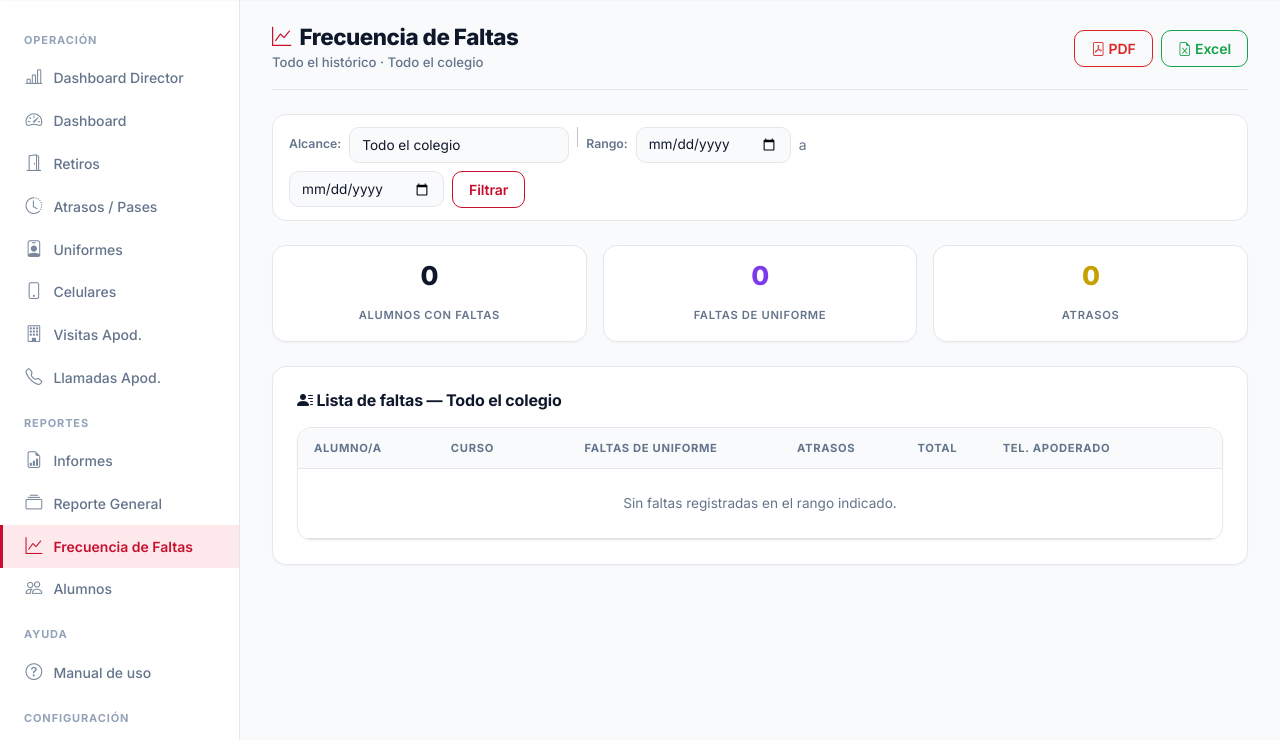
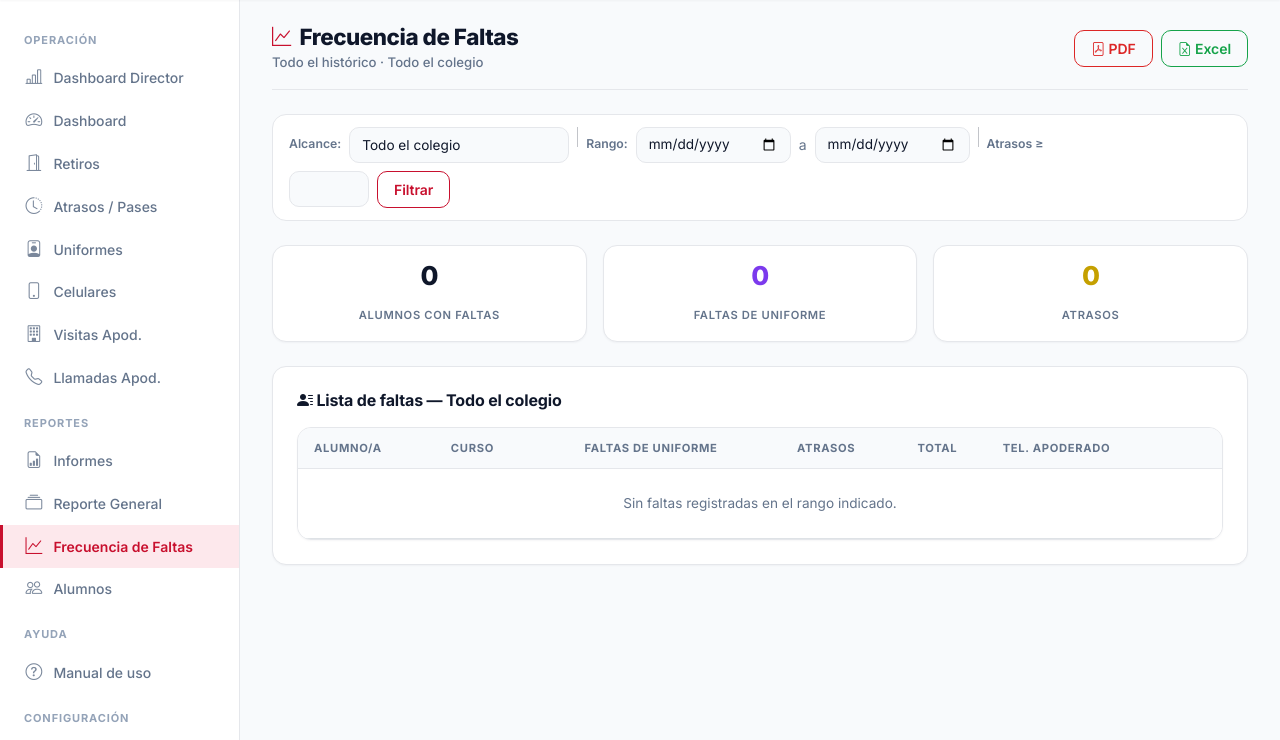
Before and after one commit to jagermeisterx/control-inspectoria-, a Django app: page /reportes/frecuencia-faltas/ in a window 1280 px wide. Shown: the part 60-800 px from the top of the page. Run offline with Django 5.2, Linux system fonts and the light colour scheme; the visitor is signed in with stand-in values (Sample User, id 1); data comes from the database, SQL or seed files in the repository; data that the repository does not hold is empty.

Commit message:
feat: frecuencia de faltas ordenada por atrasos y filtro de atrasos mínimos

```diff
--- a/core/views.py
+++ b/core/views.py
@@ -650,18 +650,33 @@ def _params_frecuencia(request):
         curso = ""
     fecha_desde = request.GET.get("fecha_desde", "").strip()
     fecha_hasta = request.GET.get("fecha_hasta", "").strip()
+    min_atrasos = request.GET.get("min_atrasos", "").strip()
+    try:
+        min_a = int(min_atrasos)
+        if min_a < 0:
+            min_a = None
+    except ValueError:
+        min_a = None
+    if min_a is None:
+        min_atrasos = ""
     return {
         "curso": curso,
         "cursos": cursos,
         "fecha_desde": fecha_desde,
         "fecha_hasta": fecha_hasta,
+        "min_atrasos": min_atrasos,
+        "min_a": min_a,
         "fd": _parse_fecha(fecha_desde),
         "fh": _parse_fecha(fecha_hasta),
     }
 
 
-def _filas_frecuencia_faltas(curso, fd, fh):
-    """Conteo por alumno de atrasos (excluye motivo CAMPO) y faltas de uniforme."""
+def _filas_frecuencia_faltas(curso, fd, fh, min_a=None):
+    """Conteo por alumno de atrasos (excluye motivo CAMPO) y faltas de uniforme.
+
+    min_a: filtra alumnos con al menos esa cantidad de atrasos.
+    Orden: atrasos descendente (primario), total descendente, luego nombre.
+    """
     qa = Atraso.objects.exclude(motivo="CAMPO")
     qu = ControlUniforme.objects.all()
     if curso:
@@ -693,20 +708,26 @@ def _filas_frecuencia_faltas(curso, fd, fh):
                 "total": n_a + n_u,
                 "telefono": al.apoderado_telefono,
             })
-    filas.sort(key=lambda f: (-f["total"], f["nombre"]))
+    if min_a:
+        filas = [f for f in filas if f["atrasos"] >= min_a]
+    filas.sort(key=lambda f: (-f["atrasos"], -f["total"], f["nombre"]))
     return filas
 
 
 def _rango_label_frecuencia(p):
     if p["fecha_desde"] or p["fecha_hasta"]:
-        return f'{p["fecha_desde"] or "Inicio"} al {p["fecha_hasta"] or "Hoy"}'
-    return "Todo el histórico"
+        label = f'{p["fecha_desde"] or "Inicio"} al {p["fecha_hasta"] or "Hoy"}'
+    else:
+        label = "Todo el histórico"
+    if p.get("min_a"):
+        label += f' · ≥ {p["min_a"]} atrasos'
+    return label
 
 
 @rol_requerido(INSPECTOR_GENERAL, DIRECTOR)
 def frecuencia_faltas(request):
     p = _params_frecuencia(request)
-    filas = _filas_frecuencia_faltas(p["curso"], p["fd"], p["fh"])
+    filas = _filas_frecuencia_faltas(p["curso"], p["fd"], p["fh"], p["min_a"])
     totales = {
         "atrasos": sum(f["atrasos"] for f in filas),
         "uniformes": sum(f["uniformes"] for f in filas),
@@ -724,7 +745,7 @@ def frecuencia_faltas(request):
 @rol_requerido(INSPECTOR_GENERAL, DIRECTOR)
 def exportar_excel_frecuencia_faltas(request):
     p = _params_frecuencia(request)
-    filas = _filas_frecuencia_faltas(p["curso"], p["fd"], p["fh"])
+    filas = _filas_frecuencia_faltas(p["curso"], p["fd"], p["fh"], p["min_a"])
 
     wb = openpyxl.Workbook()
     ws = wb.active
@@ -758,7 +779,7 @@ def exportar_excel_frecuencia_faltas(request):
 def exportar_pdf_frecuencia_faltas(request):
     from .pdf_generator import generar_pdf_frecuencia_faltas
     p = _params_frecuencia(request)
-    filas = _filas_frecuencia_faltas(p["curso"], p["fd"], p["fh"])
+    filas = _filas_frecuencia_faltas(p["curso"], p["fd"], p["fh"], p["min_a"])
     buf = generar_pdf_frecuencia_faltas(
         filas,
         p["curso"] or "Todo el colegio",
--- a/templates/core/frecuencia_faltas.html
+++ b/templates/core/frecuencia_faltas.html
@@ -33,8 +33,11 @@
         <input type="date" name="fecha_desde" value="{{ fecha_desde }}" class="form-control form-control-sm" style="max-width:155px" title="Desde">
         <span class="text-muted">a</span>
         <input type="date" name="fecha_hasta" value="{{ fecha_hasta }}" class="form-control form-control-sm" style="max-width:155px" title="Hasta">
+        <div class="vr" style="height:20px"></div>
+        <label class="small fw-semibold text-muted">Atrasos ≥</label>
+        <input type="number" name="min_atrasos" value="{{ min_atrasos }}" min="0" step="1" class="form-control form-control-sm" style="max-width:80px" title="Mínimo de atrasos">
         <button class="btn btn-sm btn-outline-primary">Filtrar</button>
-        {% if curso or fecha_desde or fecha_hasta %}<a href="{% url 'frecuencia_faltas' %}" class="btn btn-sm btn-link">Limpiar</a>{% endif %}
+        {% if curso or fecha_desde or fecha_hasta or min_atrasos %}<a href="{% url 'frecuencia_faltas' %}" class="btn btn-sm btn-link">Limpiar</a>{% endif %}
     </form>
 </div>
 
```
